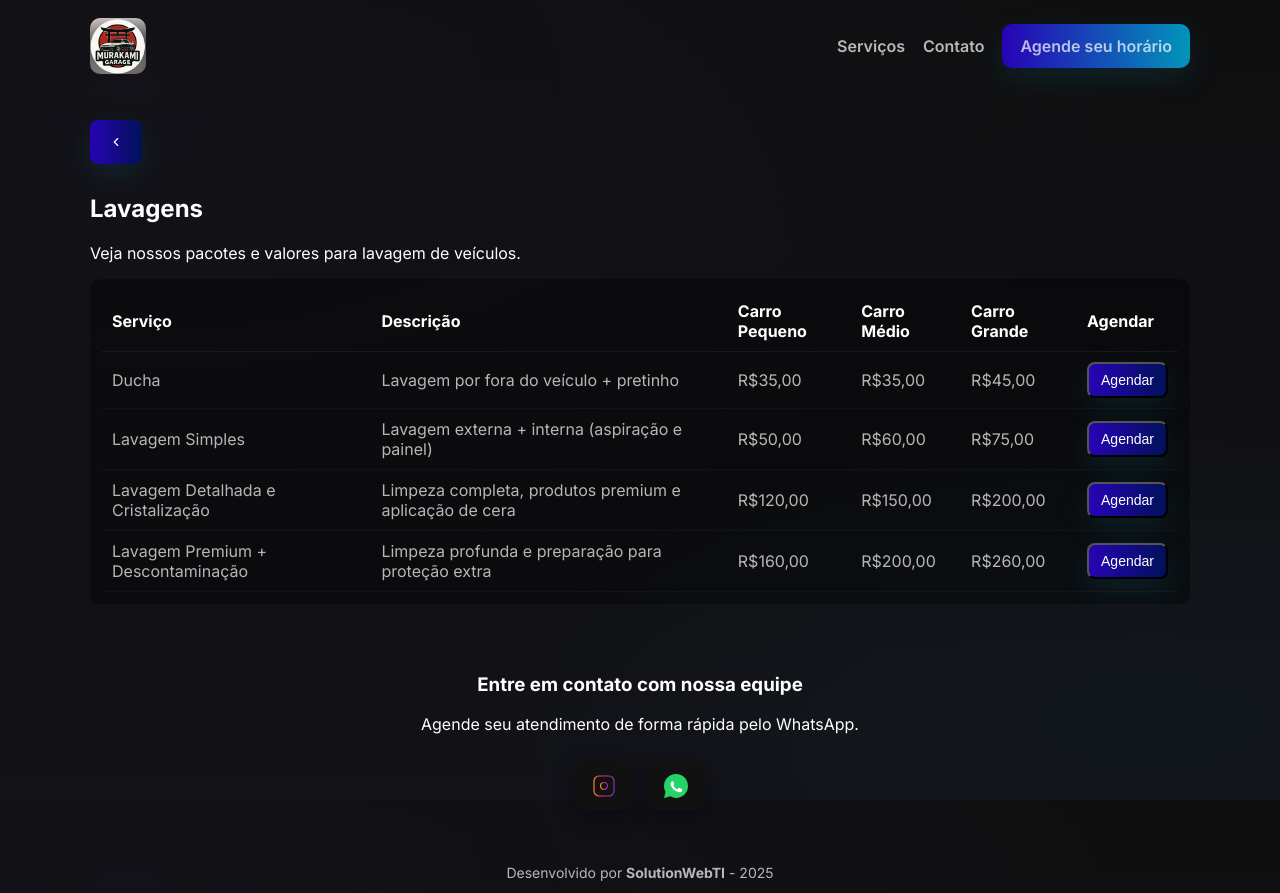
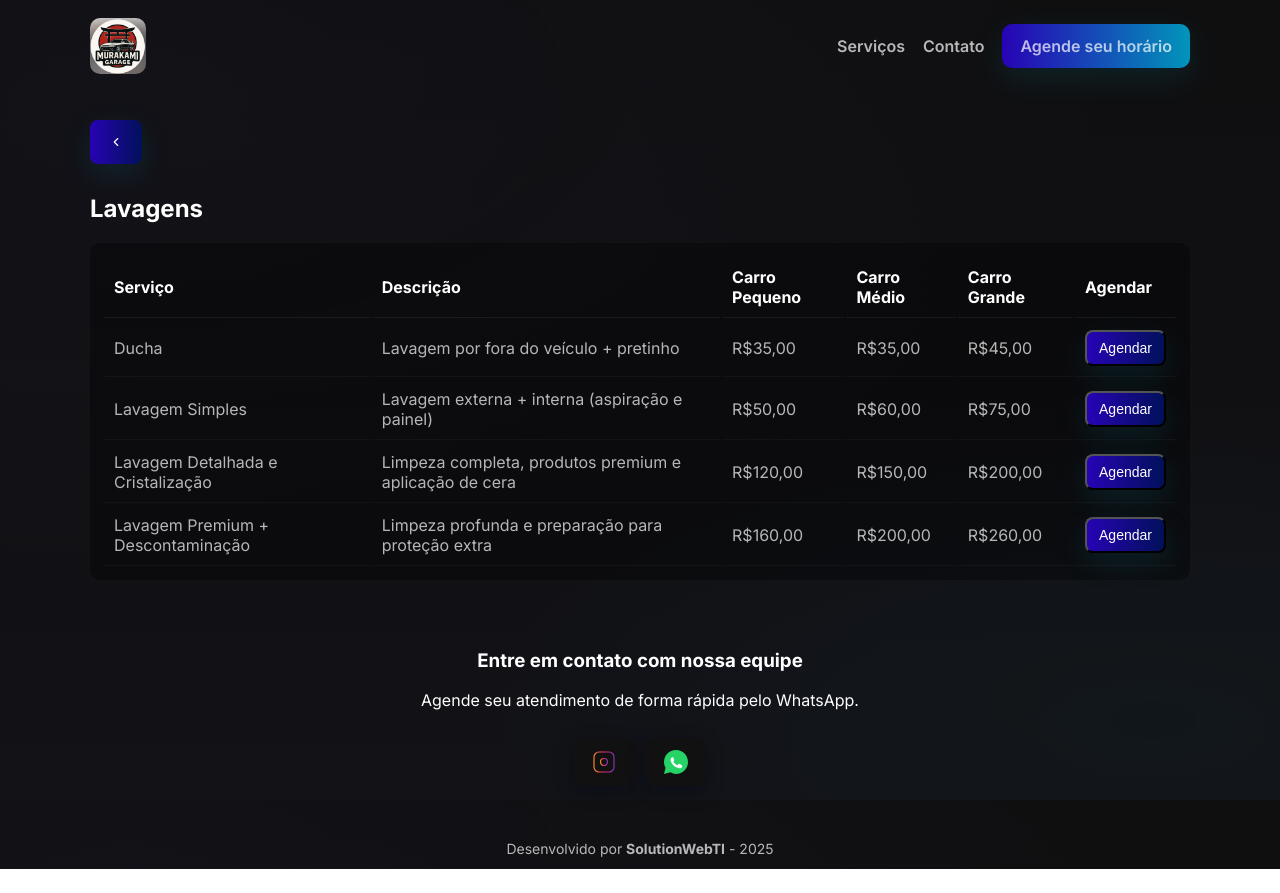
Before and after one commit to yousseflets/lavagemautomotiva, an Angular app: page /lavagens in a window 1280 px wide. After the commit the page ends 869 px from the top, so only its background shows below. Built offline with nearby package versions, Linux system fonts and the light colour scheme; a small style sheet from the web is missing; a web font is replaced by a local one.

Commit message:
lavagemautomotiva

```diff
--- a/src/app/lavagens.html
+++ b/src/app/lavagens.html
@@ -5,12 +5,12 @@
         <path d="M15 18l-6-6 6-6" stroke="currentColor" stroke-width="2" stroke-linecap="round" stroke-linejoin="round"/>
       </svg>
     </a>
-    <h1>Lavagens</h1>
-    <p>Veja nossos pacotes e valores para lavagem de veículos.</p>
+    <div class="page-title">
+      <h2>Lavagens</h2>
+    </div>
   </div>
-
-  <div class="price-table">
-    <table>
+  <div class="table-wrap">
+    <table class="price-table">
       <thead>
         <tr>
           <th>Serviço</th>
```
